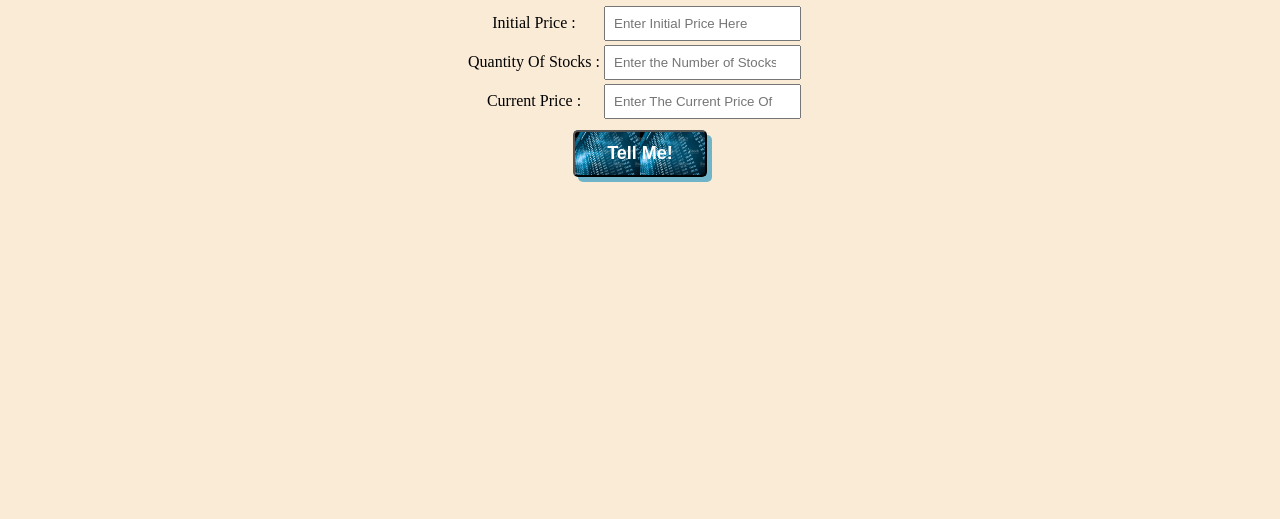
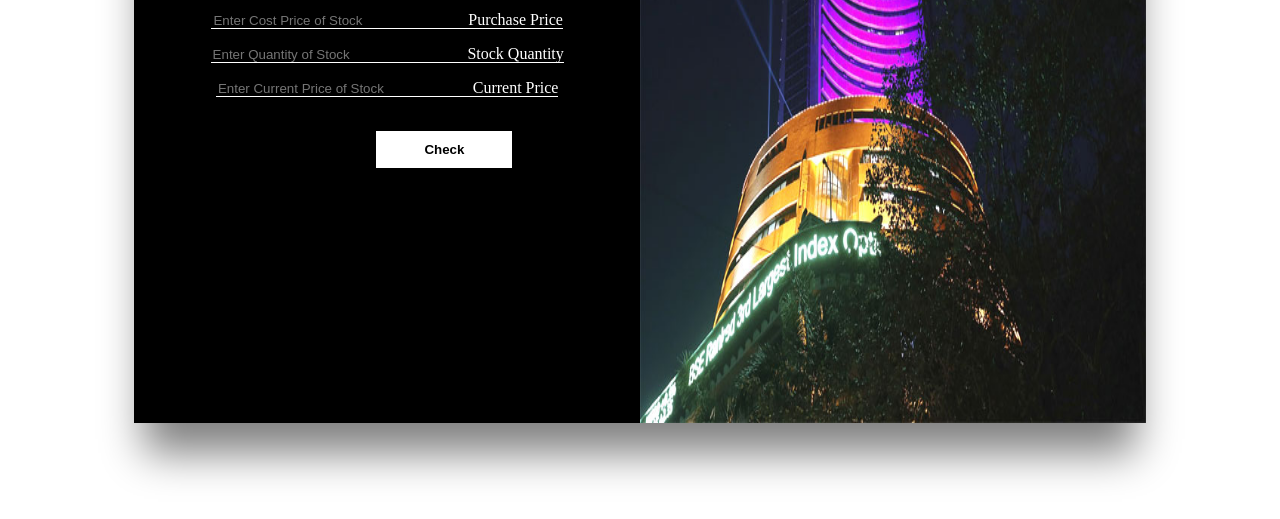
Before and after one commit to Rahulmodi-4468/Profite-Loss-Calculator, a plain HTML site: page index.html in a window 1280 px wide. Shown: the part 281-800 px from the top of the page. Drawn offline with Linux system fonts and the light colour scheme.

Commit message:
update design

```diff
--- a/app.js
+++ b/app.js
@@ -37,7 +37,7 @@ function submitHandler(){
 function showOutput(msg,status){
     switch (status) {
         case "PROFIT":
-            outputBox.style.color = 'green';
+            outputBox.style.color = 'yellow';
             outputBox.innerText = msg;
 
             break;
@@ -46,7 +46,7 @@ function showOutput(msg,status){
             outputBox.innerText = msg;
             break;
         case "else":
-            outputBox.style.color = 'black';
+            outputBox.style.color = 'white';
             outputBox.innerText = msg;
             break;
         default:
--- a/index.html
+++ b/index.html
@@ -10,36 +10,28 @@
 <body>
 
 
-    <div class="main">
-        <h1>Mark14 -<span style="color: rgb(124, 40, 40);"> Stocks</span></h1>
-        <div style="margin-bottom: 0.5rem;">
-            <img src="/profitorloss.jpg" alt="" width="250px">
-        </div>
-        <table>
-            <tr>
-                <td>
-                    <label for="initial-price">Initial Price : </label>
-                </td>
-                <td>
-                    <input id="initial-price" type="number" placeholder="Enter Initial Price Here"/>
-                </td>
-            </tr>
+<div class="main">
+    <div class="left-main">
+        <h1>Check Profit/Loss on your Stock</h1>
 
+        <label>
+        <input id="initial-price" placeholder="Enter Cost Price of Stock" type="text" required>Purchase Price</label>
+        <br>
+        <label>
+        <input id="stocks-quantity" placeholder="Enter Quantity of Stock" type="text" required>Stock Quantity</label>
+        <br>
+        <label>
+        <input id="current-price" placeholder="Enter Current Price of Stock" type="text" required>Current Price</label>
+        <button type="submit" id="submit-btn">Check</button>
 
-            <tr>
-                <td><label for="stocks-quantity">Quantity Of Stocks : </label></td>
-                <td><input id="stocks-quantity" type="number" placeholder="Enter the Number of Stocks bought">                </td>
-            </tr>
-            <tr>
-                <td><label for="current-price">Current Price : </label></td>
-                <td><input id="current-price" type="number" placeholder="Enter The Current Price Of Stocks">                </td>
-            </tr>
-        </table>
-        <button id="submit-btn">Tell Me!</button>
-        <div id="output-box">
-       </div>
+        <div id="output-box"></div>
 
     </div>
+    <div class="right-main">
+        <img src="/stockbuilding2.jpg" alt="">
+    </div>
+
+</div>
 
     <script src="/app.js"></script>
 </body>
--- a/style.css
+++ b/style.css
@@ -1,34 +1,72 @@
 body{
-    text-align: center;
-    background-color: antiquewhite;
+
+    color: white;
 }
 .main{
-    max-width: 350px;
-    margin: auto;
-    padding: 0.5rem;
+    background-color: white;
+    display: flex;
+    margin: 4rem auto;
+    max-width: 80%;
+    min-height: 80vh;
+    box-shadow: 0 40px 40px -10px grey;
+}
+.left-main{
+    padding-top: 4rem;
+    width: 50%;
+    text-align: center;
+    background-color: black;
+}
+
+.right-main{
+    width: 50%;
+}
+img{
+width: 100%;
+height: 100%;
+}
+label{
+    font-weight: 400;
+    border-bottom: 1px solid;
+}
+h1{
+    font-family: 'Noto Serif', serif;
+    font-weight: 400;
+    font-size: 2.5rem;
 }
 input{
-    padding: 0.5rem;
+    border: none;
+    background-color: transparent;
+    width: 50%;
+    margin-bottom: 1rem;
+    color: white;
+}
+button{
+    display: block;
+    background-color: white;
+    color: black;
+    border: none;
+    padding: 0.7rem 3rem;
+    font-weight: 600;
+    cursor: pointer;
+    border: 2px solid;
+    margin-top: 1rem;
+    margin-left: 15rem;
 
 }
-button{
-    margin-top: 0.5rem;
-    padding: 0.7rem 2rem;
-    background-image: url("/stock1.jpg");
-    background-size: contain;
-    color: white;
-    font-size: large;
-    font-weight: bold;
-    border-radius: 5px;
-    box-shadow: 5px 5px #70b4c9;
-}
 button:hover{
-    background-image: url("/stock.jpeg");
-    background-size: cover;
+    background-color: red;
     color: white;
     transition: 0.5s;
 }
+#output-box{
+    margin-top: 1rem;
+}
+@media only screen and (max-width:640px){
+    .left-main, .right-main{
+        width: 100%;
+    }
 
+}
 
 /*
 genaralization overfiting model capacity underfitting iit universal aproximax theorams validation sets cross validation threshold cross validation parameter astimation( bays and variance),min square error , derivation,standard error ,deep learning networks optimimization ,linear vs non linear models, cost function,softmax function forward pass backword pass,consitdration in design depp network artitecture,univwersal aproximate theorrams,vanilaMLP-artitecture,relu,variant of relu,dropout cropt connect,regulation techniq,cnn vs regular rural network,convolution vs cross corelation,types of cells,sparse connectivity,kernel size padding,convolution formulas,sparsity ad vs disadva,parameter sharing of adv,dis,option to cnn artitecture,pulling layers ,pulling function(avg,max,),calculation in cnn,
```
Also changed, not shown: stockBuilding.jpg (added), stockbuilding2.jpg (added).
